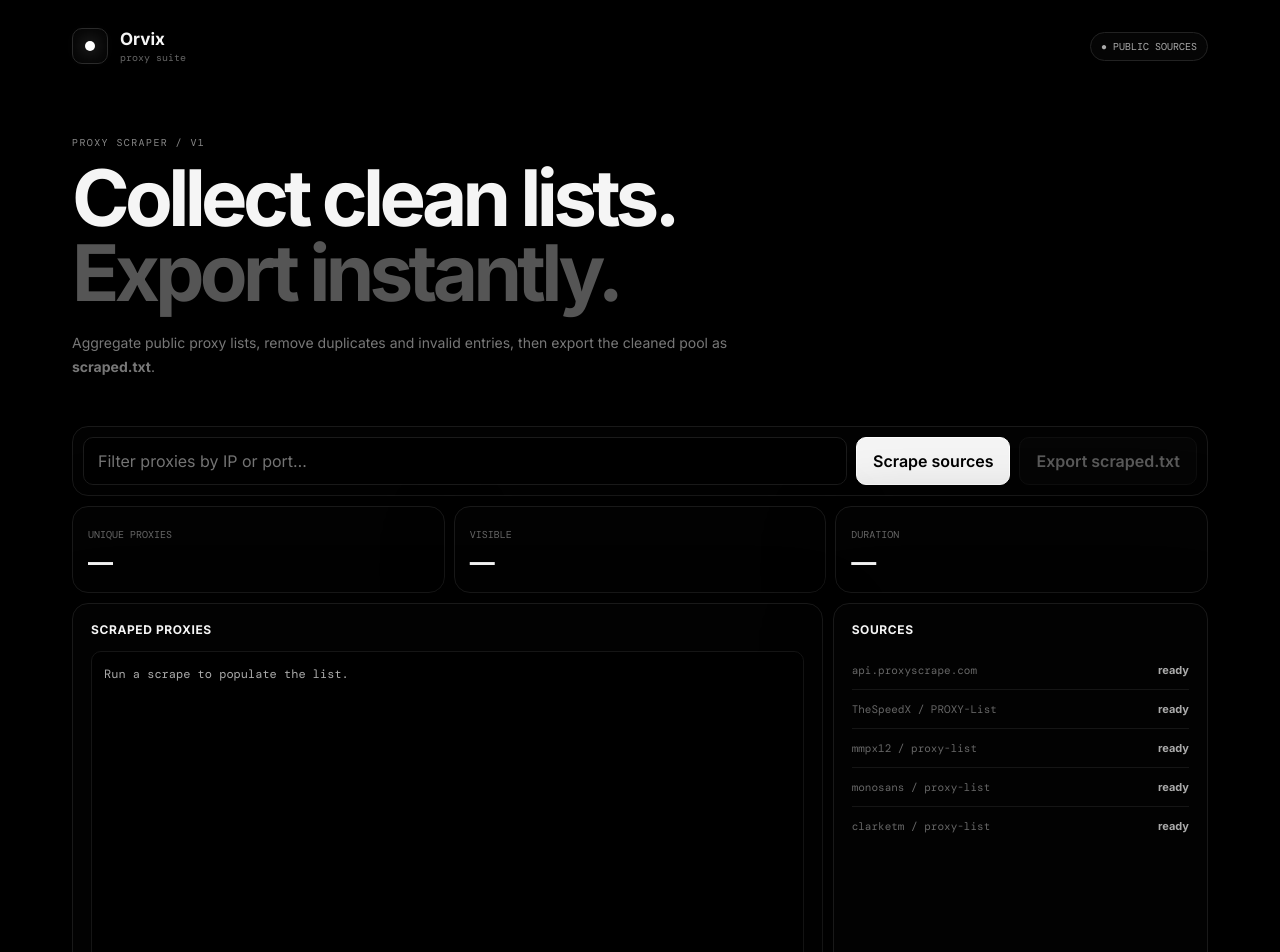
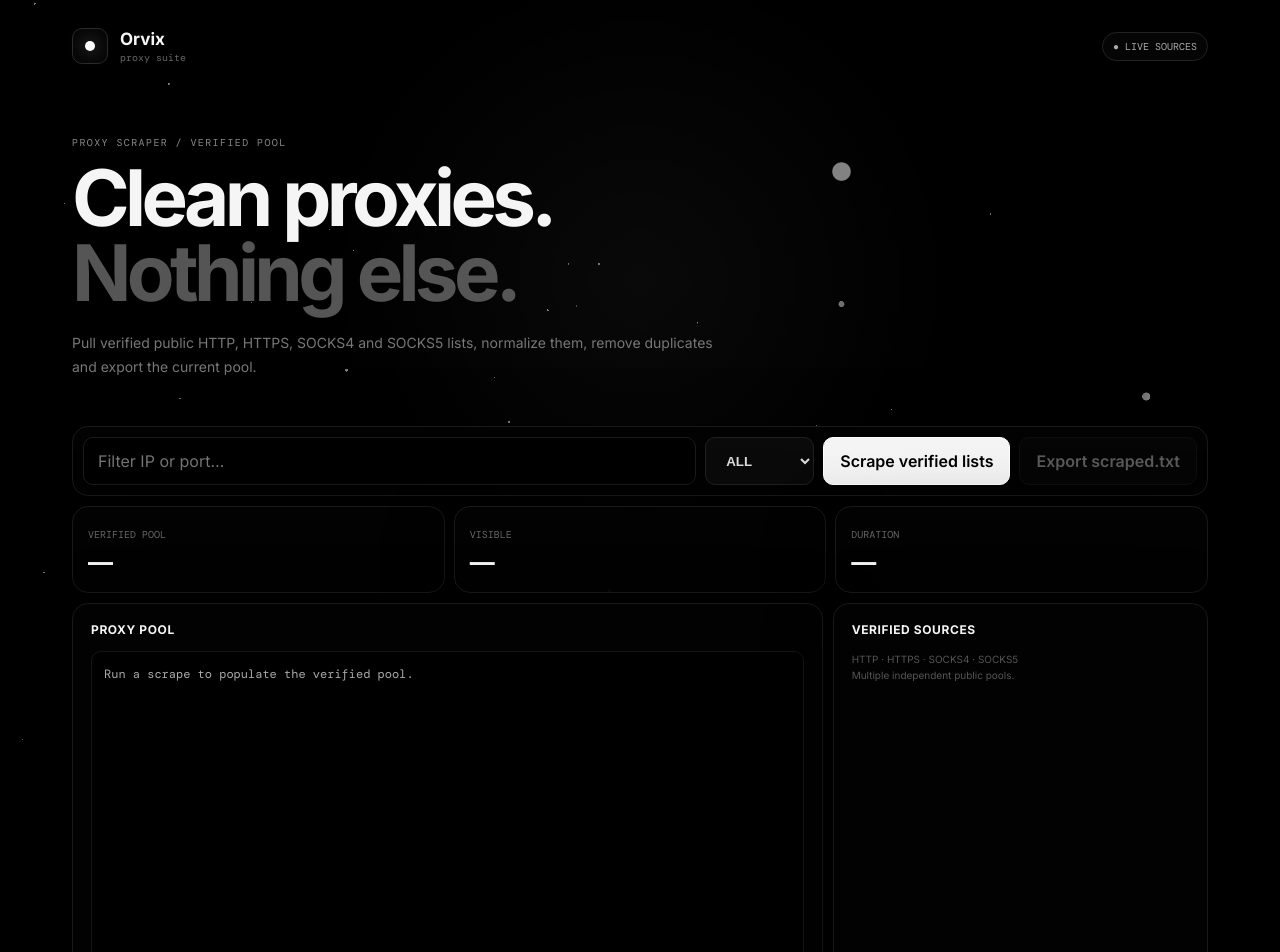
Before and after one commit to unemployedz/xssonpy, a Next.js app: page / in a window 1280 px wide. Shown: the top 952 px of the page. Built offline with nearby package versions, Linux system fonts and the light colour scheme.

Commit message:
Redesign Orvix UI around pure black verified proxy pool

```diff
--- a/app/page.tsx
+++ b/app/page.tsx
@@ -1,93 +1,27 @@
 "use client";
 
 import { useMemo, useState } from "react";
+import Particles from "../components/Particles";
 
-type Source = { url: string; count: number; error?: string };
-type Result = { proxies: string[]; count: number; sources: Source[]; durationMs: number };
+type ProxyItem={value:string;protocol:string};
+type Source={url:string;count:number;error?:string};
+type Result={proxies:ProxyItem[];count:number;sources:Source[];durationMs:number};
 
-const SOURCES = [
-  "api.proxyscrape.com",
-  "TheSpeedX / PROXY-List",
-  "mmpx12 / proxy-list",
-  "monosans / proxy-list",
-  "clarketm / proxy-list",
-];
+const TYPES=["all","http","https","socks4","socks5"];
 
-export default function Home() {
-  const [result, setResult] = useState<Result | null>(null);
-  const [loading, setLoading] = useState(false);
-  const [error, setError] = useState("");
-  const [query, setQuery] = useState("");
-
-  async function scrape() {
-    setLoading(true); setError("");
-    try {
-      const response = await fetch("/api/scrape", { cache: "no-store" });
-      const data = await response.json();
-      if (!response.ok) throw new Error(data.error || "Scrape failed");
-      setResult(data);
-    } catch (e) {
-      setError(e instanceof Error ? e.message : "Scrape failed");
-    } finally { setLoading(false); }
-  }
-
-  const filtered = useMemo(() => {
-    if (!result) return [];
-    const q = query.trim();
-    return q ? result.proxies.filter((p) => p.includes(q)) : result.proxies;
-  }, [result, query]);
-
-  function download() {
-    if (!result) return;
-    const blob = new Blob([result.proxies.join("\n") + "\n"], { type: "text/plain" });
-    const url = URL.createObjectURL(blob);
-    const a = document.createElement("a");
-    a.href = url; a.download = "scraped.txt"; a.click();
-    URL.revokeObjectURL(url);
-  }
-
-  return <>
-    <div className="bg"/><div className="noise"/>
-    <main className="shell">
-      <header className="top">
-        <div className="brand"><div className="mark"/><div><strong>Orvix</strong><span>proxy suite</span></div></div>
-        <div className="status">● PUBLIC SOURCES</div>
-      </header>
-
-      <section className="hero">
-        <div className="eyebrow">proxy scraper / v1</div>
-        <h1>Collect clean lists.<br/><em>Export instantly.</em></h1>
-        <p>Aggregate public proxy lists, remove duplicates and invalid entries, then export the cleaned pool as <b>scraped.txt</b>.</p>
-      </section>
-
-      <section className="card toolbar">
-        <input className="input" value={query} onChange={(e) => setQuery(e.target.value)} placeholder="Filter proxies by IP or port…"/>
-        <button className="btn primary" onClick={scrape} disabled={loading}>{loading ? "Scraping…" : "Scrape sources"}</button>
-        <button className="btn" onClick={download} disabled={!result?.count}>Export scraped.txt</button>
-      </section>
-
-      {error && <div className="card" style={{padding:14,marginTop:12,color:"#ff8da0"}}>{error}</div>}
-
-      <section className="stats">
-        <div className="card stat"><small>unique proxies</small><strong>{result?.count ?? "—"}</strong></div>
-        <div className="card stat"><small>visible</small><strong>{result ? filtered.length : "—"}</strong></div>
-        <div className="card stat"><small>duration</small><strong>{result ? `${result.durationMs}ms` : "—"}</strong></div>
-      </section>
-
-      <section className="content">
-        <div className="card panel">
-          <h2>SCRAPED PROXIES</h2>
-          <div className="proxybox">{result ? (filtered.length ? filtered.join("\n") : "No proxies match your filter.") : "Run a scrape to populate the list."}</div>
-          <div className="note">Only public proxy-list sources are aggregated. The browser export contains one <code>IP:PORT</code> entry per line.</div>
-        </div>
-        <aside className="card panel">
-          <h2>SOURCES</h2>
-          {SOURCES.map((name) => <div className="source" key={name}><span>{name}</span><b className={result ? "ok" : ""}>{result ? "loaded" : "ready"}</b></div>)}
-          {result && <div className="note">Duplicates are removed server-side and malformed IPv4/port entries are discarded.</div>}
-        </aside>
-      </section>
-
-      <div className="footer">ORVIX · PUBLIC PROXY LIST AGGREGATOR · AUTHORIZED / RESPONSIBLE USE</div>
-    </main>
-  </>;
+export default function Home(){
+ const [result,setResult]=useState<Result|null>(null);const[loading,setLoading]=useState(false);const[error,setError]=useState("");const[query,setQuery]=useState("");const[type,setType]=useState("all");
+ async function scrape(){setLoading(true);setError("");try{const r=await fetch("/api/scrape",{cache:"no-store"});const d=await r.json();if(!r.ok)throw new Error(d.error||"Scrape failed");setResult(d)}catch(e){setError(e instanceof Error?e.message:"Scrape failed")}finally{setLoading(false)}}
+ const filtered=useMemo(()=>{if(!result)return[];const q=query.trim().toLowerCase();return result.proxies.filter(p=>(type==="all"||p.protocol===type)&&(!q||p.value.toLowerCase().includes(q)))},[result,query,type]);
+ function download(){if(!filtered.length)return;const text=filtered.map(p=>`${p.protocol}://${p.value}`).join("\n")+"\n";const blob=new Blob([text],{type:"text/plain"});const u=URL.createObjectURL(blob);const a=document.createElement("a");a.href=u;a.download="scraped.txt";a.click();URL.revokeObjectURL(u)}
+ return <><div className="stage"><Particles particleColors={["#ffffff"]} particleCount={180} particleSpread={18} speed={0.12} particleBaseSize={110} moveParticlesOnHover={true} alphaParticles={true} /></div><main className="shell">
+  <header className="top"><div className="brand"><div className="mark"/><div><strong>Orvix</strong><span>proxy suite</span></div></div><div className="status">● LIVE SOURCES</div></header>
+  <section className="hero"><div className="eyebrow">proxy scraper / verified pool</div><h1>Clean proxies.<br/><em>Nothing else.</em></h1><p>Pull verified public HTTP, HTTPS, SOCKS4 and SOCKS5 lists, normalize them, remove duplicates and export the current pool.</p></section>
+  <section className="card toolbar"><input className="input" value={query} onChange={e=>setQuery(e.target.value)} placeholder="Filter IP or port…"/><select className="btn" value={type} onChange={e=>setType(e.target.value)}>{TYPES.map(t=><option key={t} value={t}>{t.toUpperCase()}</option>)}</select><button className="btn primary" onClick={scrape} disabled={loading}>{loading?"Scraping…":"Scrape verified lists"}</button><button className="btn" onClick={download} disabled={!filtered.length}>Export scraped.txt</button></section>
+  {error&&<div className="card" style={{padding:14,marginTop:10,color:"#ff7185"}}>{error}</div>}
+  <section className="stats"><div className="card stat"><small>verified pool</small><strong>{result?.count??"—"}</strong></div><div className="card stat"><small>visible</small><strong>{result?filtered.length:"—"}</strong></div><div className="card stat"><small>duration</small><strong>{result?`${result.durationMs}ms`:"—"}</strong></div></section>
+  <section className="content"><div className="card panel"><h2>PROXY POOL</h2><div className="proxybox">{result?(filtered.length?filtered.map(p=>`${p.protocol.padEnd(7)} ${p.value}`).join("\n"):"No verified proxies match your filter."):"Run a scrape to populate the verified pool."}</div><div className="note">Export includes protocol + IP:PORT. Sources used below publish or re-check working public proxies. No credentials are sent through scraped proxies.</div></div>
+  <aside className="card panel"><h2>VERIFIED SOURCES</h2>{result?.sources.map(s=><div className="source" key={s.url}><span>{new URL(s.url).hostname}</span><b className={s.error?"":"ok"}>{s.error?"failed":`${s.count}`}</b></div>)}{!result&&<div className="note">HTTP · HTTPS · SOCKS4 · SOCKS5<br/>Multiple independent public pools.</div>} {result&&<div className="note">Counts are the entries accepted from each source after IP:port validation and deduplication.</div>}</aside></section>
+  <div className="footer">ORVIX · PUBLIC VERIFIED PROXY AGGREGATOR · AUTHORIZED / RESPONSIBLE USE</div>
+ </main></>;
 }
```
